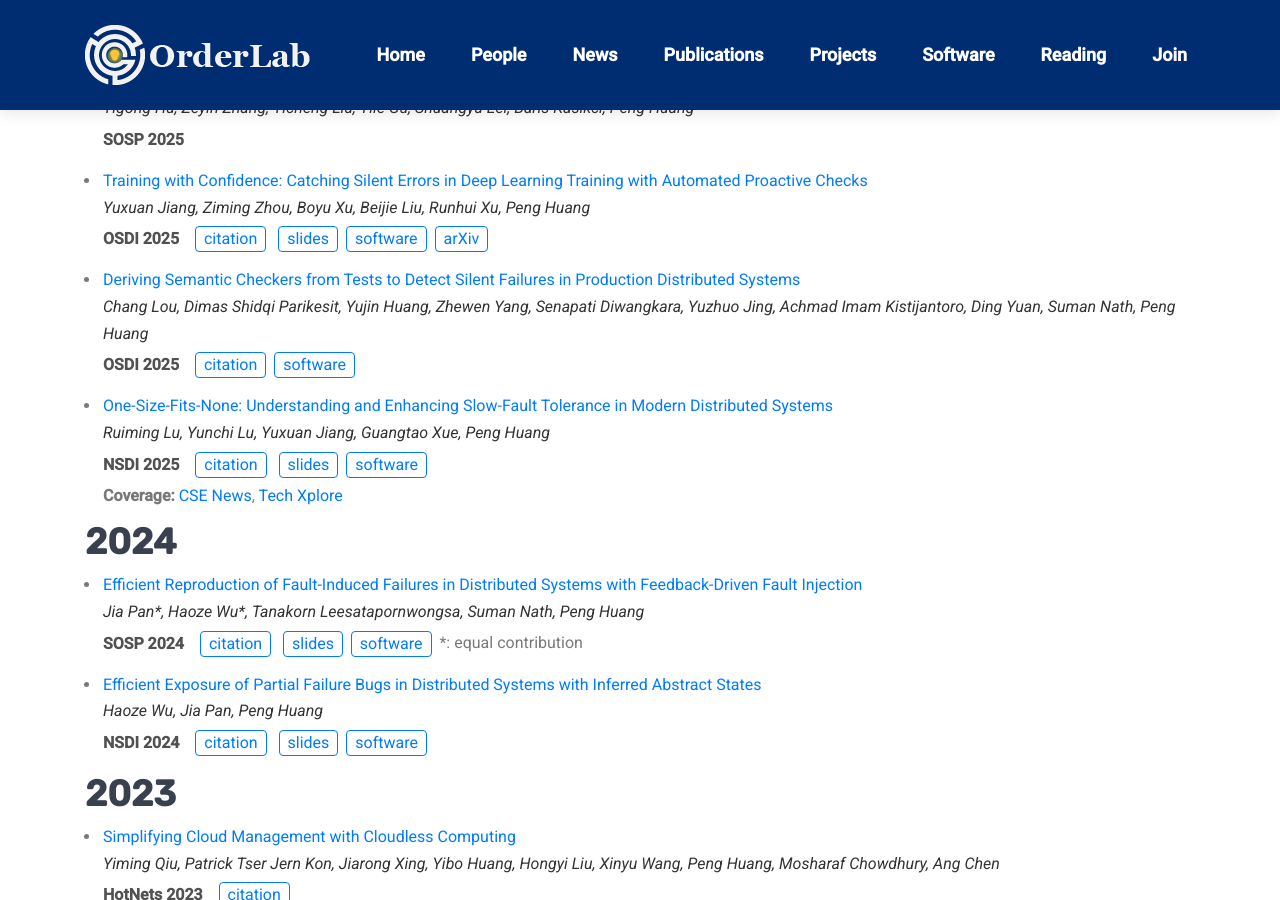
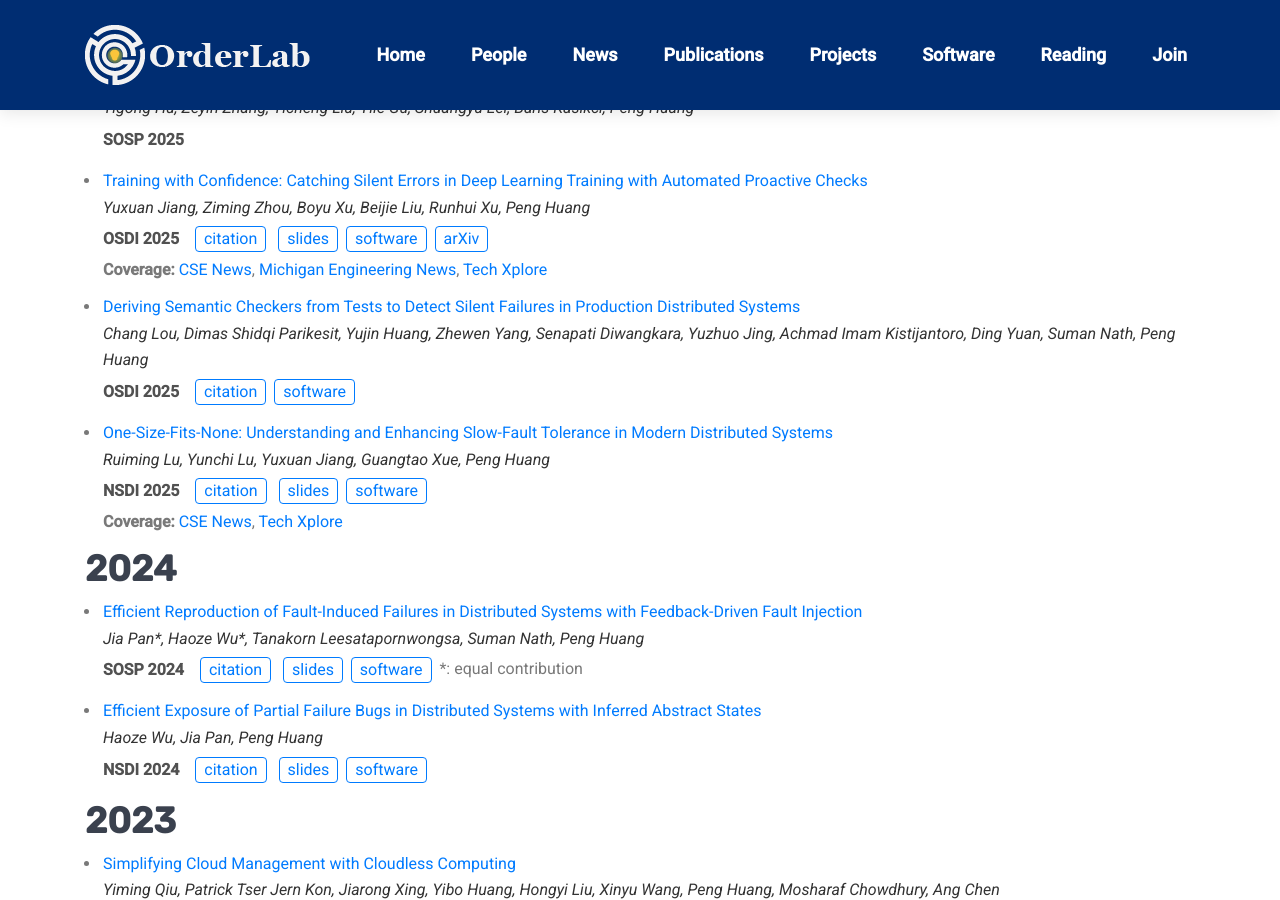
Before and after one commit to OrderLab/orderlab.github.io, a Jekyll site: the page built from pubs.html, in a window 1280 px wide and 900 px high, scrolled down 788 px. Built offline with Jekyll 4.4.1, drawn with Linux system fonts in a browser that asks for light colours.

```diff
--- a/pubs.html
+++ b/pubs.html
@@ -25,7 +25,7 @@
           <a target="_blank" href="paper/traincheck-osdi25-preprint.pdf">Training with Confidence: Catching Silent Errors in Deep Learning Training with Automated Proactive Checks</a><br>
           <span class="authorlist"><i><a href="https://essoz.github.io" class="nodec">Yuxuan Jiang</a>, </i><i>Ziming Zhou, </i><i>Boyu Xu, </i><i>Beijie Liu, </i><i>Runhui Xu, </i><i><a href="https://web.eecs.umich.edu/~ryanph" class="nodec">Peng Huang</a><br></i></span>
           <a target="_blank" href="https://www.usenix.org/conference/osdi25" class="conf"><b>OSDI 2025</b></a>&nbsp;&nbsp;<a target="_blank" class="btn btn-outline-primary publinkitem" href="paper/traincheck-osdi25.bib">citation</a>
-          &nbsp;&nbsp;<a target="_blank" role="button" class="btn btn-outline-primary publinkitem" href="slides/traincheck_osdi25_slides.pdf">slides</a>&nbsp;&nbsp;<a target="_blank" class="btn btn-outline-primary publinkitem" href="https://github.com/OrderLab/TrainCheck">software</a>&nbsp;&nbsp;<a target="_blank" role="button" class="btn btn-outline-primary publinkitem" href="https://www.arxiv.org/abs/2506.14813">arXiv</a>
+          &nbsp;&nbsp;<a target="_blank" role="button" class="btn btn-outline-primary publinkitem" href="slides/traincheck_osdi25_slides.pdf">slides</a>&nbsp;&nbsp;<a target="_blank" class="btn btn-outline-primary publinkitem" href="https://github.com/OrderLab/TrainCheck">software</a>&nbsp;&nbsp;<a target="_blank" role="button" class="btn btn-outline-primary publinkitem" href="https://www.arxiv.org/abs/2506.14813">arXiv</a><br><div class="press"><b>Coverage:</b> <a target="_blank" href="https://cse.engin.umich.edu/stories/improving-ai-models-automated-tool-detects-silent-errors-in-deep-learning-training">CSE News</a>, <a target="_blank" href="https://news.engin.umich.edu/2025/07/improving-ai-models-automated-tool-detects-silent-errors-in-deep-learning-training">Michigan Engineering News</a>, <a target="_blank" href="https://techxplore.com/news/2025-07-ai-automated-tool-silent-errors.html">Tech Xplore</a> </div>
         </li>
         <li>
           <a target="_blank" href="paper/t2c-osdi25-preprint.pdf">Deriving Semantic Checkers from Tests to Detect Silent Failures in Production Distributed Systems</a><br>
```
Also changed, not shown: _data/allpubs.yml (+7 -7 lines).
